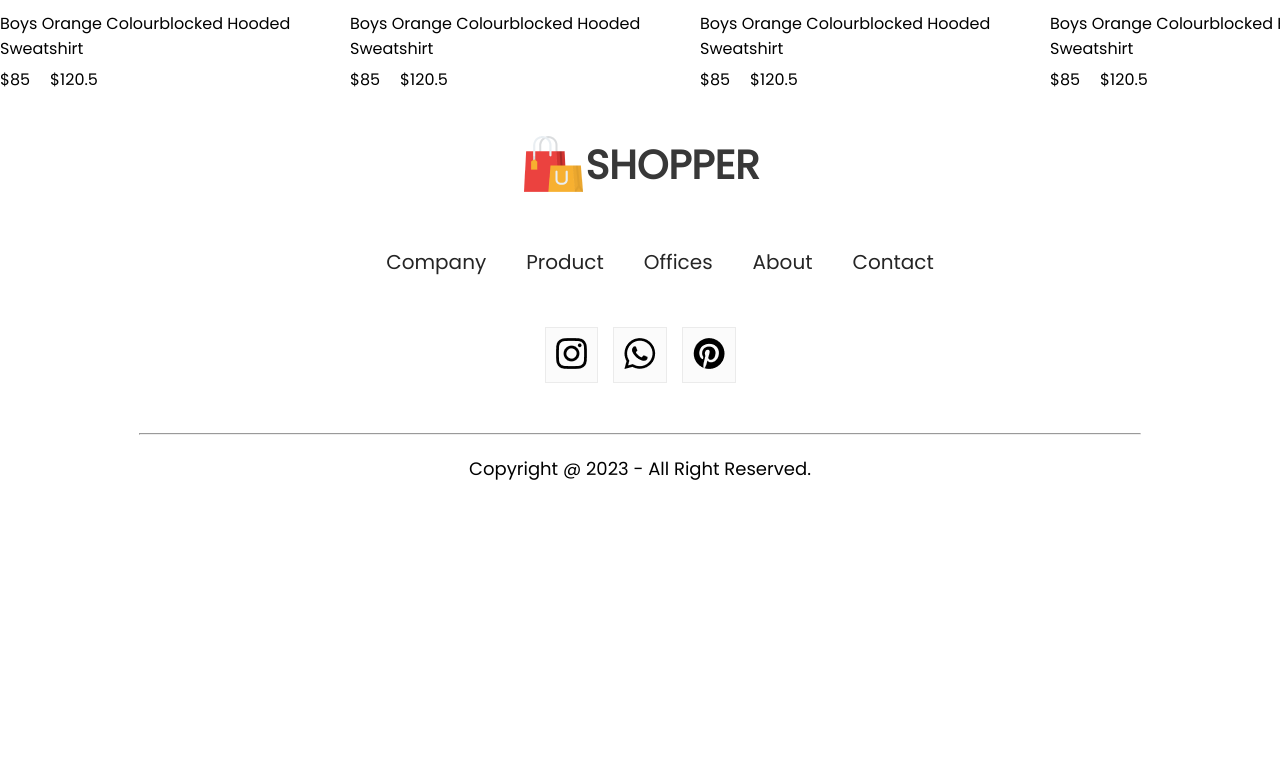
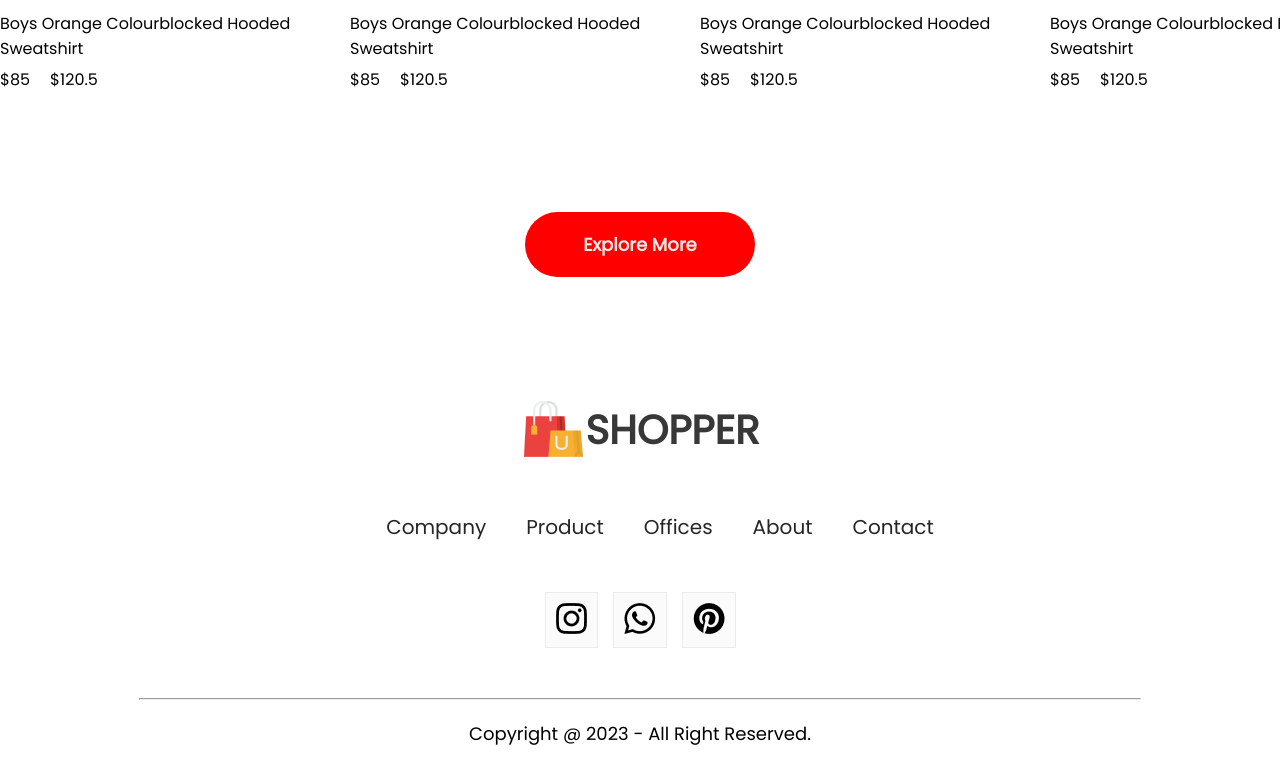
Before and after one commit to mohitdhanorkar/E-Commerce, a React (Create React App) app in the folder e-commerce/: page /kids in a window 1280 px wide. Shown: the part 2001-2784 px from the top of the page. Before the commit the page ends 2583 px from the top, so only its background shows below. Built offline with nearby package versions, Linux system fonts and the light colour scheme.

Commit message:
add loadmore

```diff
--- a/e-commerce/src/Pages/CSS/ShopCategory.css
+++ b/e-commerce/src/Pages/CSS/ShopCategory.css
@@ -22,3 +22,17 @@
     grid-template-columns: 1fr 1fr 1fr 1fr;
     row-gap: 80px;
 }
+.shopcategory-loadmore{
+    display: flex;
+    justify-content: center;
+    align-items: center;
+    margin: 120px auto;
+    width: 230px;
+    height: 65px;
+    border-radius: 75px;
+    color: #f1e9e9;
+    background: red;
+    font-size: 18px;
+    font-weight: 700;
+    cursor: pointer;
+}
--- a/e-commerce/src/Pages/ShopCategory.jsx
+++ b/e-commerce/src/Pages/ShopCategory.jsx
@@ -29,6 +29,9 @@ function ShopCategory(props) {
           }
         })}
       </div>
+      <div className="shopcategory-loadmore">
+        Explore More
+      </div>
     </div>
   )
 }
```
